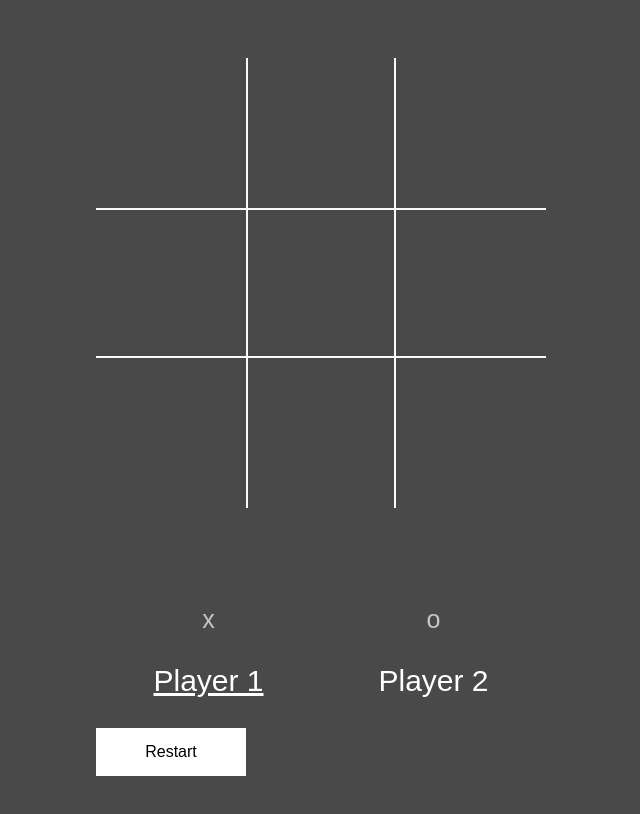
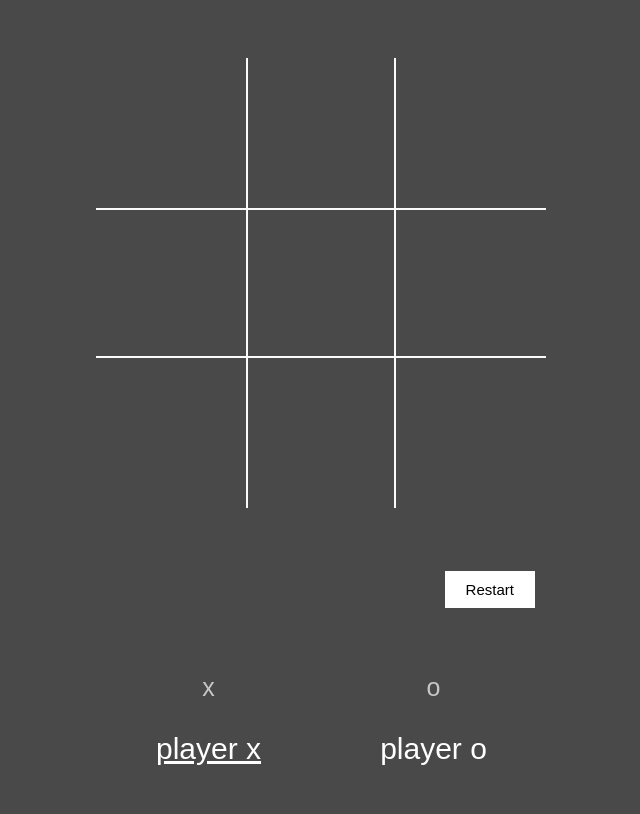
Before and after one commit to kellyfinnerty/tic-tac-toe, a plain HTML site: page index.html in a window 1280 px wide. Both pictures are taken after a click on the button "Restart". Shown: the whole page, without its empty margins (319-959 px from the left). Drawn offline with Linux system fonts and the light colour scheme.

Commit message:
set name to default if person deletes a player name and clicks away from editable area, fixed grid to default sizes rather than auto

```diff
--- a/index.html
+++ b/index.html
@@ -12,16 +12,15 @@
         <div id="board">
         </div>
         <p id="results"></p>
+        <button id="restart">Restart</button>
         <div id="player-x" class="player">
             <p class="player-mark">x</p>
-            <p id="player-x-name" class="player-name my-turn" contenteditable="true">Player 1</p>
+            <p id="player-x-name" class="player-name my-turn" contenteditable="true">player x</p>
         </div>
         <div id="player-o" class="player">
             <p class="player-mark">o</p>
-            <p id="player-o-name" class="player-name" contenteditable="true">Player 2</p>
+            <p id="player-o-name" class="player-name" contenteditable="true">player o</p>
         </div>
-
-        <button id="restart">Restart</button>
     </div>
 </body>
 <script src="script.js"></script>
--- a/script.js
+++ b/script.js
@@ -166,14 +166,30 @@ const DisplayController = (() => {
         _names.forEach(name => name.addEventListener("input", (e) => {
             var nameHTML = e.target;
             var newName = nameHTML.textContent;
-            nameHTML.textContent = newName;
+            var player = _whichPlayer(nameHTML.id);
 
-            //e.target.textContent = e.target.textContent;
+            _changePlayerName(player, nameHTML, newName);
+        }));
 
-            // get if X or O
-            var mark = nameHTML.id.slice(7, 8);
-            (mark === 'x') ? playerX.changeName(newName) : playerO.changeName(newName);
-        }));
+        document.addEventListener("click", (e) => {
+            _names.forEach(name => {
+                var nameTxt = name.textContent;
+                var player = _whichPlayer(name.id);
+                var newName = (nameTxt.length > 0) ? nameTxt : `player ${player.getMark()}`;
+
+                _changePlayerName(player, name, newName);
+            })
+        })
+    }
+
+    let _whichPlayer = (nameID) => {
+        var mark = nameID.slice(7, 8);
+        return (mark === 'x') ? playerX : playerO;
+    }
+
+    let _changePlayerName = (player, nameHTML, newName) => {
+        player.changeName(newName);
+        nameHTML.textContent = newName;
     }
 
     let _makeRestartEL = () => {
--- a/style.css
+++ b/style.css
@@ -1,9 +1,13 @@
 :root {
     --ttt-border: rgb(250, 250, 250);
+    --player-mark: rgba(255, 255, 255, 0.692);
+    --background: rgb(73, 73, 73);
+    --player-name: white;
+    --winning-marks: pink;
 }
 
 body {
-    background-color: rgb(73, 73, 73);
+    background-color: var(--background);
     color: grey;
     font-family: arial;
     text-align: center;
@@ -12,20 +16,16 @@ body {
 #game-container{
     display: grid;
     justify-content: center;
-    grid-template-rows: auto auto auto auto;
-    grid-template-columns: auto auto;
+    grid-template-rows: 500px 100px 200px;
+    grid-template-columns: repeat(4, 112.5px);
 }
 
 #board{
-    grid-column: span 2;
+    grid-column: span 4;
     display: grid;
     grid-template-columns: repeat(3, 150px);
     grid-template-rows: repeat(3, 150px);
     margin-top: 50px;
-}
-
-#results{
-    grid-column: span 2;
 }
 
 .tile{
@@ -49,14 +49,18 @@ body {
     border-bottom: solid 2px var(--ttt-border);
 }
 
+.player{
+    grid-column: span 2;
+    justify-self: center;
+}
+
 .player-name{
-    color: white;
+    color: var(--player-name);
     font-size: 30px;
-
 }
 
 .player-mark{
-    color: rgba(255, 255, 255, 0.692);
+    color: var(--player-mark);
     font-size: 25px;
     padding-top: 40px;
 }
@@ -65,19 +69,29 @@ body {
     text-decoration: underline;
 }
 
+#results{
+    grid-column: span 3;
+    font-size: 100%;
+    justify-self: center;
+    align-self: end;
+}
+
 #restart{
-    width: 150px;
-    grid-column: span 2;
+    width: 90px;
     background-color: white; /* Green */
     border: none;
     color: black;
-    padding: 15px 32px;
-    text-align: center;
+    padding: 10px;
     text-decoration: none;
-    display: inline-block;
-    font-size: 16px;
+    font-size: 15px;
+    justify-self: center;
+    align-self: end;
+}
+
+#restart:hover{
+    border: solid 1px red;
 }
 
 .winning-tile {
-    color: pink;
+    color: var(--winning-marks);
 }
```
